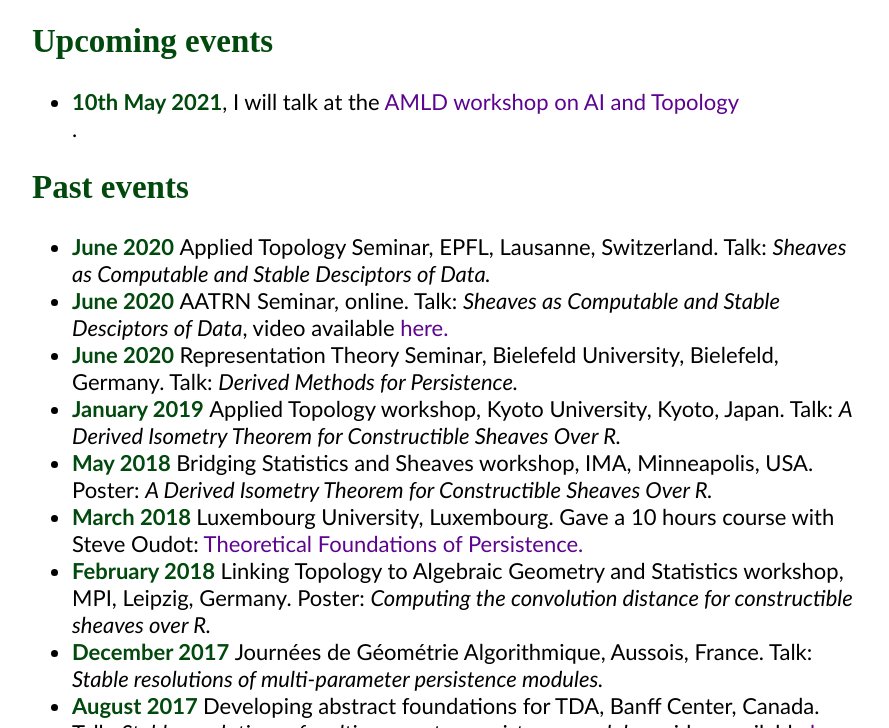
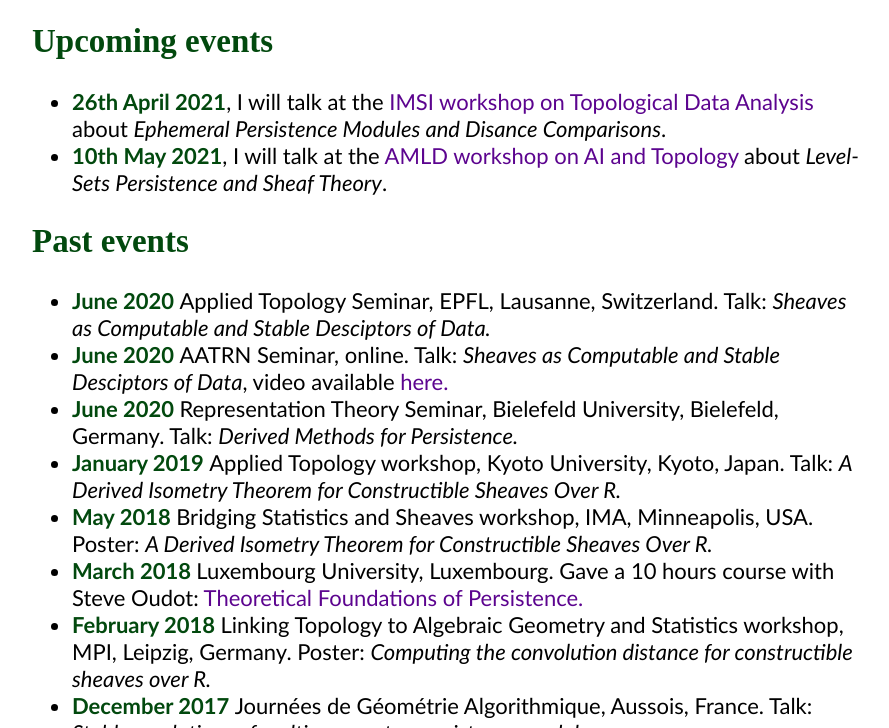
Before and after one commit to nberkouk/nberkouk.github.io, a Jekyll site: the page built from index.html, in a window 1280 px wide and 900 px high, scrolled down 1333 px, cut to the strip 172-900 px from the top of the window. Shown: the whole strip, without its empty margins (192-1081 px from the left). Built offline with Jekyll 4.4.1, drawn with Linux system fonts in a browser that asks for light colours.

Commit message:
add news

```diff
--- a/index.html
+++ b/index.html
@@ -41,7 +41,8 @@ title: Nicolas Berkouk
 
 	<h2> Upcoming events</h2>
 	<ul style="font-family:'Optima';">
-		<li> <b>10th May 2021</b>, I will talk at the <a href="https://appliedmldays.org/events/amld-epfl-2021/tracks/ai-topology">AMLD workshop on AI and Topology</a> </li>.
+    <li> <b>26th April 2021</b>, I will talk at the <a href="https://www.imsi.institute/topological-data-analysis/">IMSI workshop on Topological Data Analysis</a> about <i>Ephemeral Persistence Modules and Disance Comparisons</i>.</li>
+		<li> <b>10th May 2021</b>, I will talk at the <a href="https://appliedmldays.org/events/amld-epfl-2021/tracks/ai-topology">AMLD workshop on AI and Topology</a> about <i>Level-Sets Persistence and Sheaf Theory</i>.</li>
 	</ul>
 
         <h2> Past events </h2>
```
